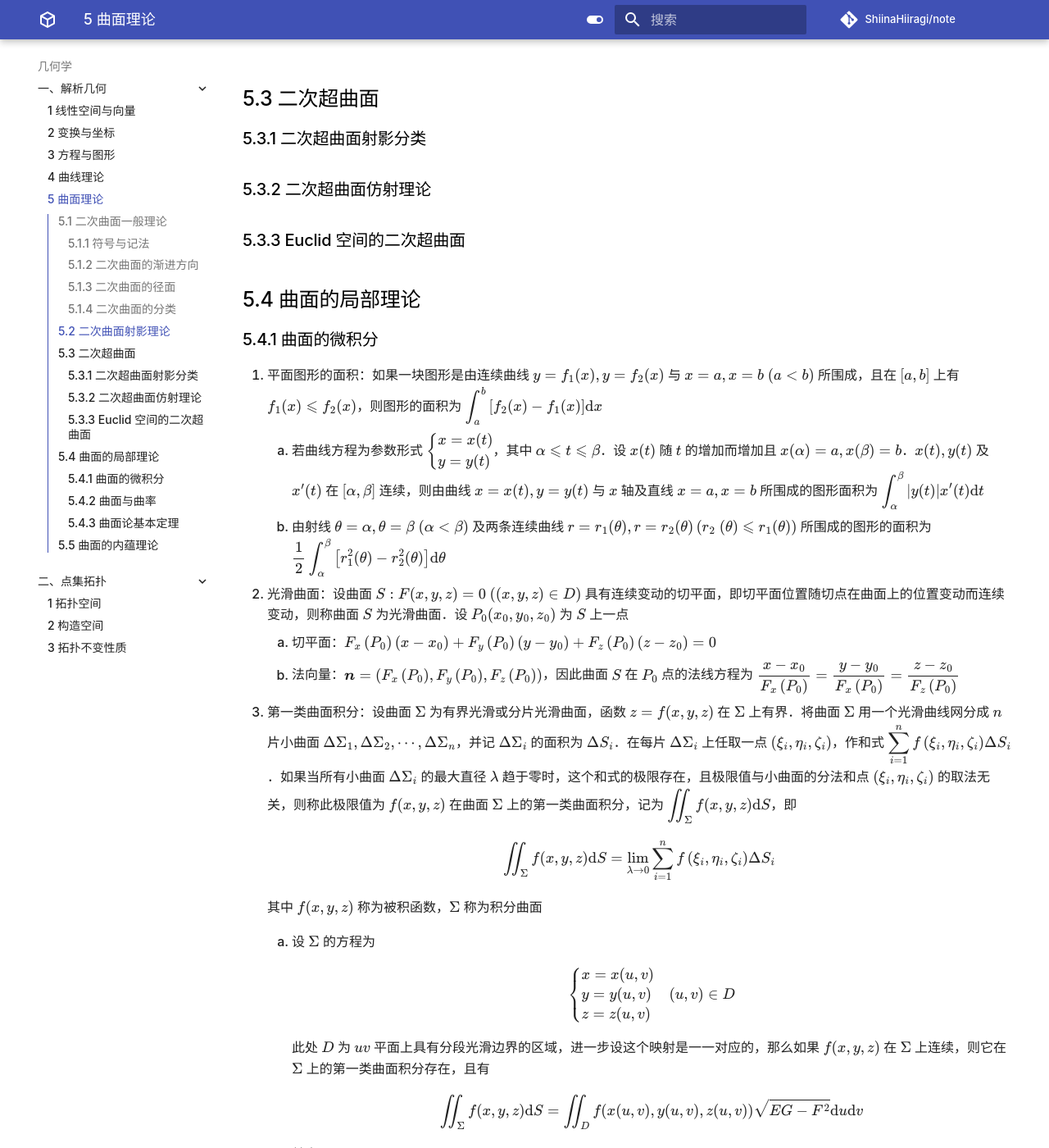
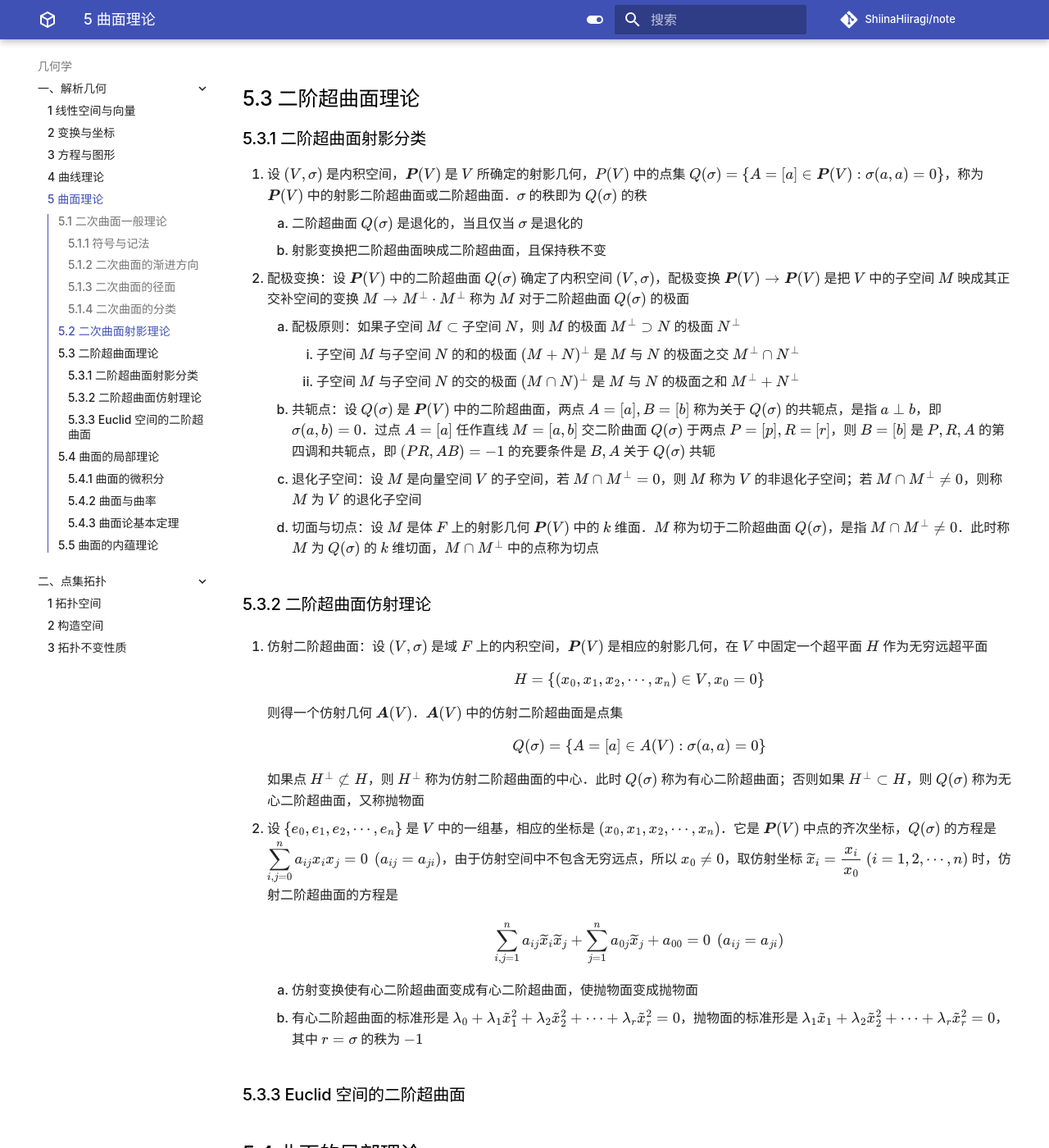
Before and after one commit to ShiinaHiiragi/note, an MkDocs documentation site: the page built from docs/top/anly/surf.md, in a window 1280 px wide and 1400 px high, scrolled down 8139 px. Shown: the whole window at 82% size. Built offline with MkDocs 1.6.1 and Material for MkDocs 9.7.7, drawn with Linux system fonts in a browser that asks for light colours; comment, search, counter and statistics services are not loaded; some of the changed text lies outside the part shown.

Commit message:
add hyper surf

```diff
--- a/docs/top/anly/surf.md
+++ b/docs/top/anly/surf.md
@@ -298,12 +299,44 @@
         1. 设 $V$ 是实向量空间，$\sigma$ 的矩阵表示是 $\left[\begin{array}{ccc}I_p & 0 & 0 \\ 0 & -I_q & 0 \\ 0 & 0 & 0\end{array}\right]$．当 $p=n+1$ 时，$\sigma$ 正定；当 $p<n+1$ 并且 $q=0$ 时，$\sigma$ 半正定；当 $q=n+1$ 时，$\sigma$ 负定；当 $q<n+1$ 且 $p=0$ 时，$\sigma$ 半负定
         2. 惯性定律：实向量空间 $V$ 上的两个双线性形式 $\sigma$ 和 $\tau$ 是合同的，当且仅当它们的秩相等，符号差相同
 
-## 5.3 二次超曲面
-### 5.3.1 二次超曲面射影分类
+## 5.3 二阶超曲面理论
+### 5.3.1 二阶超曲面射影分类
+1. 设 $(V, \sigma)$ 是内积空间，$\boldsymbol{P}(V)$ 是 $V$ 所确定的射影几何，$P(V)$ 中的点集 $Q(\sigma)=\{A=[a] \in \boldsymbol{P}(V): \sigma(a, a)=0\}$，称为 $\boldsymbol{P}(V)$ 中的射影二阶超曲面或二阶超曲面．$\sigma$ 的秩即为 $Q(\sigma)$ 的秩
+    1. 二阶超曲面 $Q(\sigma)$ 是退化的，当且仅当 $\sigma$ 是退化的
+    2. 射影变换把二阶超曲面映成二阶超曲面，且保持秩不变
+2. 配极变换：设 $\boldsymbol{P}(V)$ 中的二阶超曲面 $Q(\sigma)$ 确定了内积空间 $(V, \sigma)$，配极变换 $\boldsymbol{P}(V) \rightarrow \boldsymbol{P}(V)$ 是把 $V$ 中的子空间 $M$ 映成其正交补空间的变换 $M \rightarrow M^{\perp} \cdot M^{\perp}$ 称为 $M$ 对于二阶超曲面 $Q(\sigma)$ 的极面
+    1. 配极原则：如果子空间 $M \subset$ 子空间 $N$，则 $M$ 的极面 $M^{\perp} \supset N$ 的极面 $N^{\perp}$
+        1. 子空间 $M$ 与子空间 $N$ 的和的极面 $(M+N)^{\perp}$ 是 $M$ 与 $N$ 的极面之交 $M^{\perp} \cap N^{\perp}$
+        2. 子空间 $M$ 与子空间 $N$ 的交的极面 $(M \cap N)^{\perp}$ 是 $M$ 与 $N$ 的极面之和 $M^{\perp}+N^{\perp}$
+    2. 共轭点：设 $Q(\sigma)$ 是 $\boldsymbol{P}(V)$ 中的二阶超曲面，两点 $A=[a], B=[b]$ 称为关于 $Q(\sigma)$ 的共轭点，是指 $a \perp b$，即 $\sigma(a, b)=0$．过点 $A=[a]$ 任作直线 $M=[a, b]$ 交二阶曲面 $Q(\sigma)$ 于两点 $P=[p], R=$ $[r]$，则 $B=[b]$ 是 $P, R, A$ 的第四调和共轭点，即 $(P R, A B)=-1$ 的充要条件是 $B, A$ 关于 $Q(\sigma)$ 共轭
+    3. 退化子空间：设 $M$ 是向量空间 $V$ 的子空间，若 $M \cap M^{\perp}=0$，则 $M$ 称为 $V$ 的非退化子空间；若 $M \cap M^{\perp} \neq 0$，则称 $M$ 为 $V$ 的退化子空间
+    4. 切面与切点：设 $M$ 是体 $F$ 上的射影几何 $\boldsymbol{P}(V)$ 中的 $k$ 维面．$M$ 称为切于二阶超曲面 $Q(\sigma)$，是指 $M \cap M^{\perp} \neq 0$．此时称 $M$ 为 $Q(\sigma)$ 的 $k$ 维切面，$M \cap M^{\perp}$ 中的点称为切点
 
-### 5.3.2 二次超曲面仿射理论
+### 5.3.2 二阶超曲面仿射理论
+1. 仿射二阶超曲面：设 $(V, \sigma)$ 是域 $F$ 上的内积空间，$\boldsymbol{P}(V)$ 是相应的射影几何，在 $V$ 中固定一个超平面 $H$ 作为无穷远超平面
 
-### 5.3.3 Euclid 空间的二次超曲面
+    $$
+    H=\left\{\left(x_0, x_1, x_2, \cdots, x_n\right) \in V, x_0=0\right\}
+    $$
+
+    则得一个仿射几何 $\boldsymbol{A}(V)$．$\boldsymbol{A}(V)$ 中的仿射二阶超曲面是点集
+
+    $$
+    Q(\sigma)=\{A=[a] \in A(V): \sigma(a, a)=0\}
+    $$
+
+    如果点 $H^{\perp} \not \subset H$，则 $H^{\perp}$ 称为仿射二阶超曲面的中心．此时 $Q(\sigma)$ 称为有心二阶超曲面；否则如果 $H^{\perp} \subset H$，则 $Q(\sigma)$ 称为无心二阶超曲面，又称抛物面
+
+2. 设 $\left\{e_0, e_1, e_2, \cdots, e_n\right\}$ 是 $V$ 中的一组基，相应的坐标是 $\left(x_0, x_1, x_2, \cdots, x_n\right)$．它是 $\boldsymbol{P}(V)$ 中点的齐次坐标，$Q(\sigma)$ 的方程是 ${\displaystyle \sum_{i, j=0}^n a_{i j} x_i x_j=0 \ \left(a_{i j}=a_{j i}\right)}$，由于仿射空间中不包含无穷远点，所以 $x_0 \neq 0$，取仿射坐标 $\widetilde{x}_i=\dfrac{x_i}{x_0} \ (i=1,2, \cdots, n)$ 时，仿射二阶超曲面的方程是
+
+    $$
+    \sum_{i, j=1}^n a_{i j} \widetilde{x}_i \widetilde{x}_j+\sum_{j=1}^n a_{0 j} \widetilde{x}_j+a_{00}=0 \ \left(a_{i j}=a_{j i}\right)
+    $$
+
+    1. 仿射变换使有心二阶超曲面变成有心二阶超曲面，使抛物面变成抛物面
+    2. 有心二阶超曲面的标准形是 $\lambda_0+\lambda_1 \tilde{x}_1^2+\lambda_2 \tilde{x}_2^2+\cdots+\lambda_r \tilde{x}_r^2=0$，抛物面的标准形是 $\lambda_1 \tilde{x}_1+\lambda_2 \tilde{x}_2^2+\cdots+\lambda_r \tilde{x}_r^2=0$，其中 $r=\sigma$ 的秩为 $-1$
+
+### 5.3.3 Euclid 空间的二阶超曲面
 
 ## 5.4 曲面的局部理论
 ### 5.4.1 曲面的微积分
```
Also changed, not shown: other parts of docs/top/anly/surf.md (+2 -1 lines).
